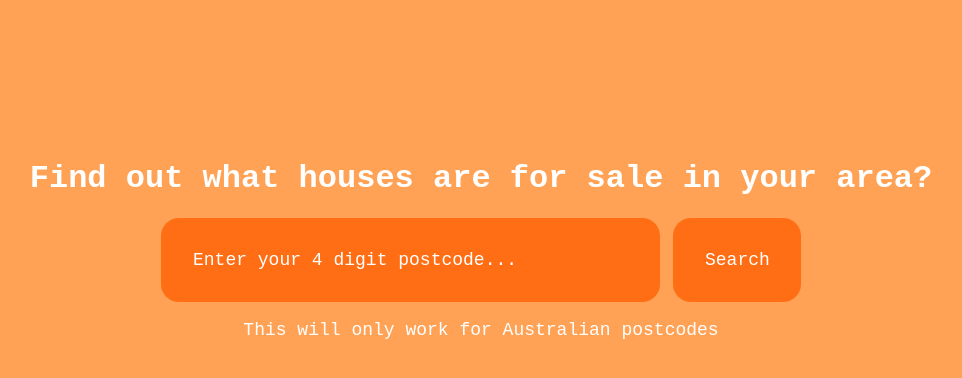
After one commit to reubenfrith/homes-for-sale, a Flask app: template templates/index.html in a window 1280 px wide. The commit adds this page. Shown: the top 378 px of the page, without its empty margins (159-1121 px from the left). Run offline with Flask 2, Linux system fonts and the light colour scheme; the template is opened without the code that fills it, so the values that code supplies are empty.

Commit message:
completed web app

```diff
--- /dev/null
+++ b/app.py
@@ -0,0 +1,51 @@
+from cgitb import html
+from crypt import methods
+from operator import methodcaller
+from flask import Flask, render_template, url_for, redirect, request
+from bs4 import BeautifulSoup
+import requests
+
+app = Flask(__name__)
+
+
+@app.route("/", methods=["GET", "POST"])
+def index():
+  if request.method == "POST":
+    postcode = request.form.get("query")
+
+
+    if len(str(postcode))>4 or len(str(postcode))<4:
+
+      exit()
+
+    url = f"https://www.allhomes.com.au/sale/search?page=1&postcode={postcode}"
+    response = requests.get(url)
+    html = response.content
+    scraped = BeautifulSoup(html, 'html.parser')
+
+    pages_num = scraped.find_all(class_ = 'css-3ebg57')
+    pages=[1]
+    for x in pages_num:
+      pages.append(int(x.get_text()))
+    last_page = max(pages)
+
+    for x in range(0,last_page):
+      url = f"https://www.allhomes.com.au/sale/search?page={x}&postcode={postcode}"
+      response = requests.get(url)
+      html = response.content
+      scraped = BeautifulSoup(html, 'html.parser')
+
+      houses = scraped.find_all(class_ = 'css-1l8qi96')
+
+      list_of_houses = []
+
+      for y in houses:
+        house = y.get_text()
+        list_of_houses.append(house)
+    return render_template('results.html', list_of_houses = list_of_houses)
+
+
+  return render_template('index.html')
+
+if __name__ == "__main__":
+    app.run(debug=True)
--- a/styles.css
+++ b/static/styles.css
@@ -11,7 +11,16 @@ h1 {
     margin-top: 12%;
 }
 
-button {
+form {
+    display: flex;
+    gap: 2%;
+}
+
+p {
+    font-size: large;
+}
+
+#search, button {
     color: white;
     background-color: rgb(255, 110, 20);
     border: none;
@@ -34,6 +43,11 @@ button {
     font-family: 'Courier New', Courier, monospace;
 }
 
+a {
+    text-decoration: none;
+    color: white;
+}
+
 ::placeholder {
     color: white;
 }
--- /dev/null
+++ b/templates/base.html
@@ -0,0 +1,13 @@
+<!DOCTYPE html>
+<html lang="en">
+<head>
+    <meta charset="UTF-8">
+    <meta http-equiv="X-UA-Compatible" content="IE=edge">
+    <meta name="viewport" content="width=device-width, initial-scale=1.0">
+    <title>Houses For Sale</title>
+</head>
+<body>
+    <link rel="stylesheet" href="{{url_for('static', filename='/styles.css')}}">
+    {% block body %}{% endblock %}
+</body>
+</html>
--- /dev/null
+++ b/templates/index.html
@@ -0,0 +1,15 @@
+
+{% extends 'base.html' %}
+
+{% block body %}
+
+    <h1>Find out what houses are for sale in your area?</h1>
+
+    <form id="form" action="/" method="POST">
+        <input type="text" id="query" name="query" placeholder="Enter your 4 digit postcode...">
+        <input type="submit" id="search" value="Search">
+    </form>
+
+    <p>This will only work for Australian postcodes</p>
+
+{% endblock %}
```
Also changed, not shown: index.html (deleted, +0 -19 lines), scraper.py (deleted, +0 -32 lines), templates/results.html (added, +13 -0 lines).
